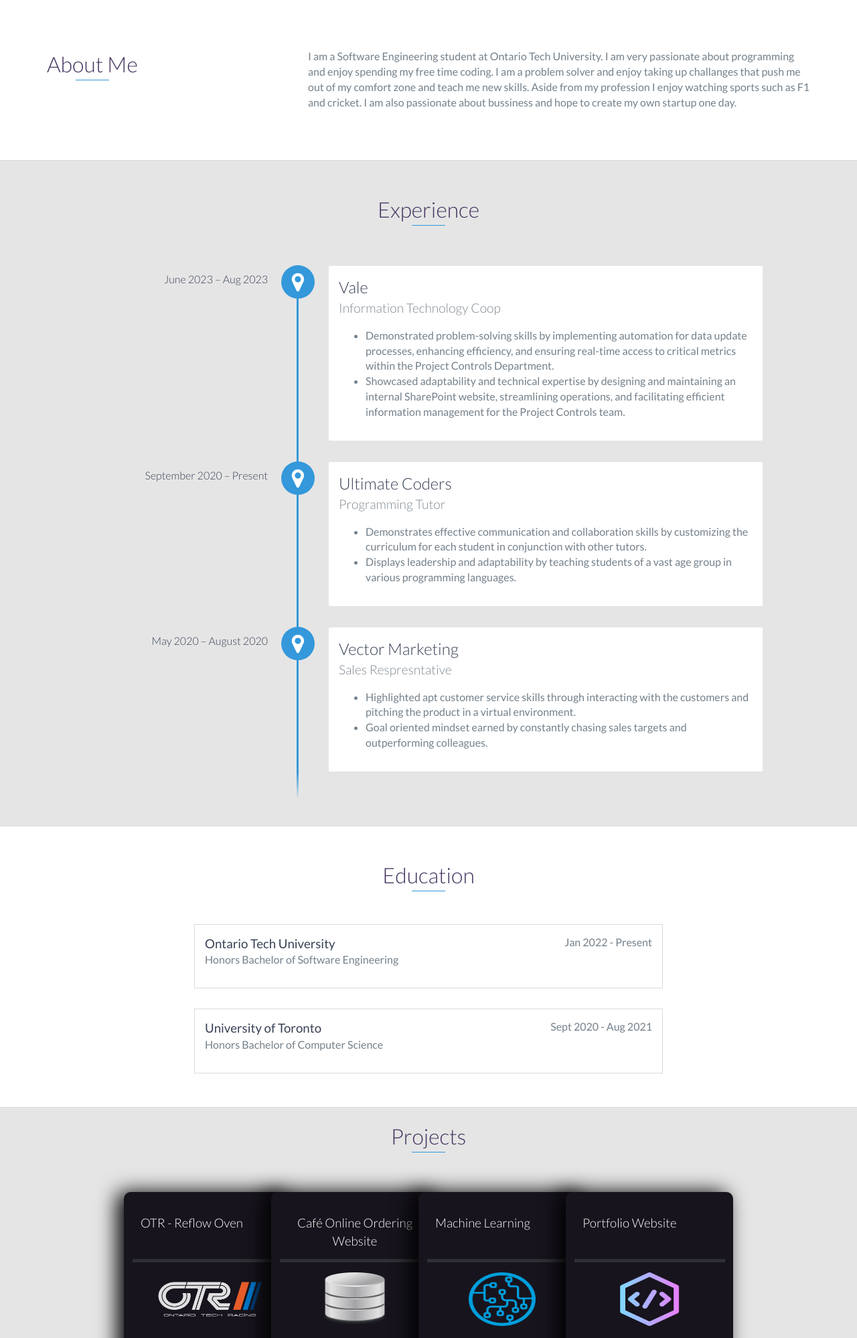
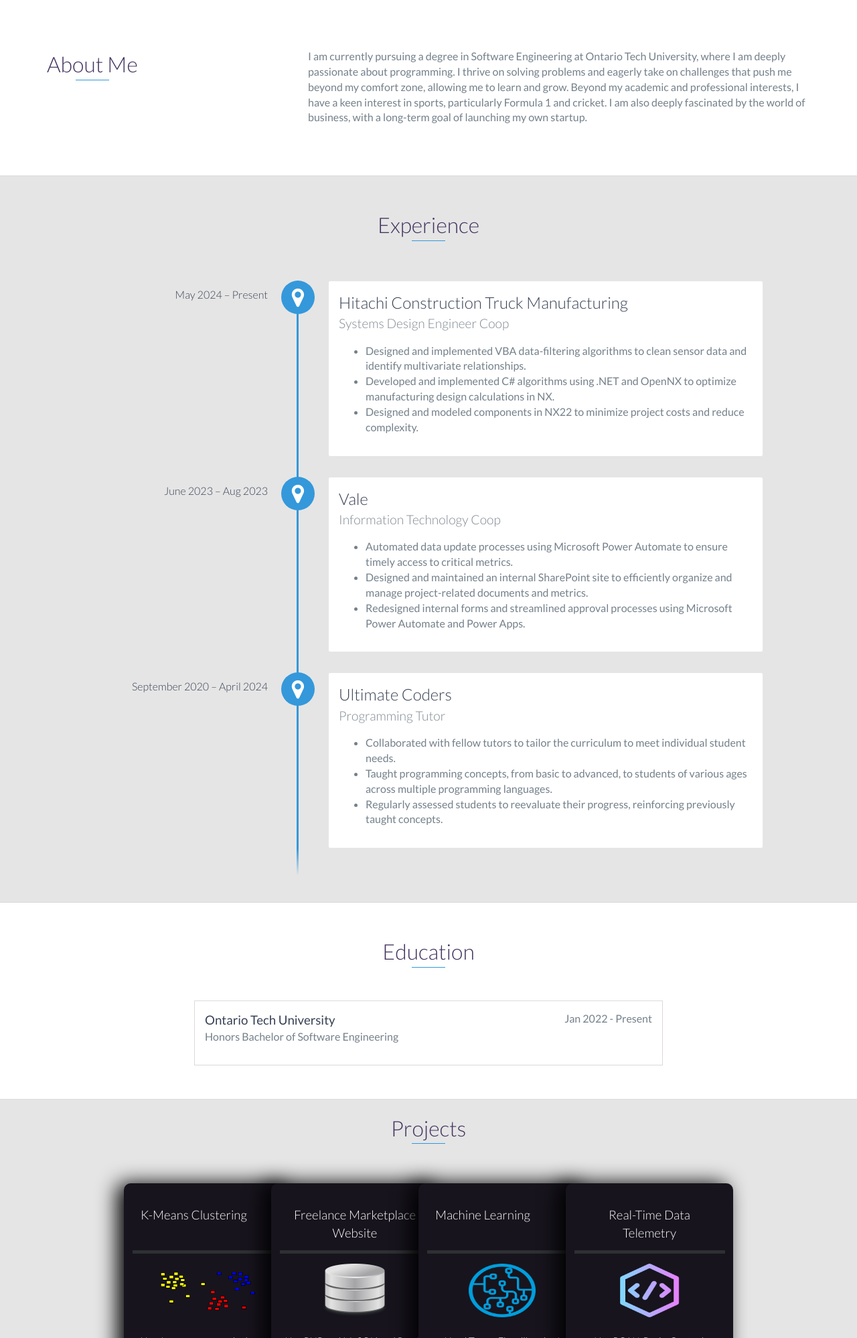
Before and after one commit to kunalpanda/Portfolio, a website: page index.html in a window 1280 px wide. Shown: the part 802-2800 px from the top of the page at 67% size. Drawn offline with nearby package versions, Linux system fonts and the light colour scheme.

Commit message:
Updated with most recent projects and expreince

```diff
--- a/index.html
+++ b/index.html
@@ -71,9 +71,10 @@
                 </div>
                 <div class="col-md-8">
                     <p>
-                        I am a Software Engineering student at Ontario Tech University. I am very passionate about programming and enjoy spending my free time coding.
-                        I am a problem solver and enjoy taking up challanges that push me out of my comfort zone and teach me new skills. Aside from my profession I enjoy
-                        watching sports such as F1 and cricket. I am also passionate about bussiness and hope to create my own startup one day.
+                        I am currently pursuing a degree in Software Engineering at Ontario Tech University, where I am deeply passionate about programming.
+                        I thrive on solving problems and eagerly take on challenges that push me beyond my comfort zone, allowing me to learn and grow.
+                        Beyond my academic and professional interests, I have a keen interest in sports, particularly Formula 1 and cricket.
+                        I am also deeply fascinated by the world of business, with a long-term goal of launching my own startup.
                     </p>
                 </div>
             </div>
@@ -84,41 +85,46 @@
     <div id="experience" class="background-alt">
         <h2 class="heading">Experience</h2>
         <div id="experience-timeline">
+
+            <div data-date="May 2024 – Present">
+                <h3>Hitachi Construction Truck Manufacturing</h3>
+                <h4>Systems Design Engineer Coop</h4>
+                <p>
+                    <ul>
+                        <li>Designed and implemented VBA data-filtering algorithms to clean sensor data and identify multivariate relationships.</li>
+                        <li>Developed and implemented C# algorithms using .NET and OpenNX to optimize manufacturing design calculations in NX.</li>
+                        <li>Designed and modeled components in NX22 to minimize project costs and reduce complexity.</li>
+
+                    </ul>
+                </p>
+            </div>
+
             <div data-date="June 2023 – Aug 2023">
                 <h3>Vale</h3>
                 <h4>Information Technology Coop</h4>
                 <p>
                     <ul>
-                        <li>Demonstrated problem-solving skills by implementing automation for data update processes, enhancing efficiency, and ensuring real-time access to critical metrics within the Project Controls Department.</li>
-                        <li>Showcased adaptability and technical expertise by designing and maintaining an internal SharePoint website, streamlining operations, and facilitating efficient information management for the Project Controls team.</li>
+                        <li>Automated data update processes using Microsoft Power Automate to ensure timely access to critical metrics.</li>
+                        <li>Designed and maintained an internal SharePoint site to efficiently organize and manage project-related documents and metrics.</li>
+                        <li>Redesigned internal forms and streamlined approval processes using Microsoft Power Automate and Power Apps.</li>
 
                     </ul>
                 </p>
             </div>
 
-            <div data-date="September 2020 – Present">
+            <div data-date="September 2020 – April 2024">
                 <h3>Ultimate Coders</h3>
                 <h4>Programming Tutor</h4>
                 <p>
                     <ul>
-                        <li>Demonstrates effective communication and collaboration skills by customizing the curriculum for each student in conjunction with other tutors.</li>
-                        <li>Displays leadership and adaptability by teaching students of a vast age group in various programming languages.</li>
+                        <li>Collaborated with fellow tutors to tailor the curriculum to meet individual student needs.</li>
+                        <li>Taught programming concepts, from basic to advanced, to students of various ages across multiple programming languages.</li>
+                        <li>Regularly assessed students to reevaluate their progress, reinforcing previously taught concepts.</li>
 
                     </ul>
                 </p>
             </div>
-
-            <div data-date="May 2020 – August 2020">
-                <h3>Vector Marketing</h3>
-                <h4>Sales Respresntative</h4>
-                <ul>
-                    <li>Highlighted apt customer service skills through interacting with the customers and pitching the product in a virtual environment.</li>
-                    <li>Goal oriented mindset earned by constantly chasing sales targets and outperforming colleagues.</li>
-                </ul>
-            </div>
-
         </div>
-
     </div>
     <!-- End #experience -->
 
@@ -129,14 +135,6 @@
             <span class="education-date">Jan 2022 - Present</span>
             <h4>Honors Bachelor of Software Engineering</h4>
         </div>
-        <!-- End .education-block -->
-
-        <div class="education-block">
-            <h3>University of Toronto</h3>
-            <span class="education-date">Sept 2020 - Aug 2021</span>
-            <h4>Honors Bachelor of Computer Science</h4>
-        </div>
-        <!-- End .education-block -->
     </div>
     <!-- End #education -->
 
@@ -144,21 +142,21 @@
         <h2 class="heading">Projects</h2>
         <div class="contain">
             <div class="card">
-              <h3 class="title">OTR - Reflow Oven</h3>
+              <h3 class="title">K-Means Clustering</h3>
               <div class="bar">
                 <div class="emptybar"></div>
                 <div class="filledbar"></div>
               </div>
               <div class="pic" style="top: 120px; left: 10%;">
-                <img src="OTRLogo.png" alt="Ontsrio Tech Racing Logo" width="200" height="80">
+                <img src="K_Means.png" alt="K-Means Clustering Image" width="200" height="80">
             </div>
               <div class="circle">
-                <p>- Use STM32CubeMX to configure clock</p>
-                <p>- Design perf boards based on IO of the NUCLEO-L432KC board</p>
+                <p>- Use Java to recreate the bases of K-means-clustering n 2D</p>
+                <p>- Allow scalability by following SOLID principles</p>
               </div>
             </div>
             <div class="card">
-              <h3 class="title">Café Online Ordering Website</h3>
+              <h3 class="title">Freelance Marketplace Website</h3>
               <div class="pic" style="top: 120px; left: 30%;">
                     <img src="database.png" alt="Database stacked logo" width="100" height="80">
                 </div>
@@ -167,8 +165,8 @@
                 <div class="filledbar"></div>
               </div>
               <div class="circle">
-                <p>- Use PHP and MySQL to setup backend database</p>
-                <p>- Implemented password hashing for privacy</p>
+                <p>- Use PHP and MySQLi and RestFul API to setup a robust back-end</p>
+                <p>- Design a expansive and efficient database for vertical and horizontal scalability</p>
               </div>
             </div>
             <div class="card">
@@ -186,7 +184,7 @@
               </div>
             </div>
             <div class="card">
-              <h3 class="title">Portfolio Website</h3>
+              <h3 class="title">Real-Time Data Telemetry</h3>
               <div class="pic" style="left: 30%; top: 120px;">
                 <img src="code.png" alt="Girl in a jacket" width="100" height="80">
             </div>
@@ -195,8 +193,8 @@
                 <div class="filledbar"></div>
               </div>
               <div class="circle">
-                <p>- Used HTML, CSS and JavaScript for responsive front-end</p>
-                <p>- Currently using Sanity.io to develop back-end</p>
+                <p>- Use PCAN-Basic, Cantools, Python-Can, Tkinter and Matplotlib libraries in Python to read and display CAN data</p>
+                <p>- Use multithreading to read, parse and display the data in real time</p>
               </div>
             </div>
         </div>
@@ -215,15 +213,21 @@
             <li>Java</li>
             <li>C</li>
             <li>C++</li>
+            <li>C#</li>
+            <li>.NET</li>
+            <li>VBA</li>
+            <li>TensorFlow</li>
             <li>STM32CubeMX</li>
             <li>Tensorflow</li>
             <li>Shell Scripts</li>
             <li>HTML</li>
             <li>CSS</li>
+            <li>RestFul API</li>
             <li>Sanity.io</li>
             <li>MySQL</li>
             <li>SolidWorks</li>
             <li>NX</li>
+            <li>OpenNX API</li>
             <li>MS Power Apps</li>
             <li>MS Power Automate</li>
             <li>MS SharePoint</li>
```
Also changed, not shown: K_Means.png (added), OTRLogo.png (deleted), 1 other file.
